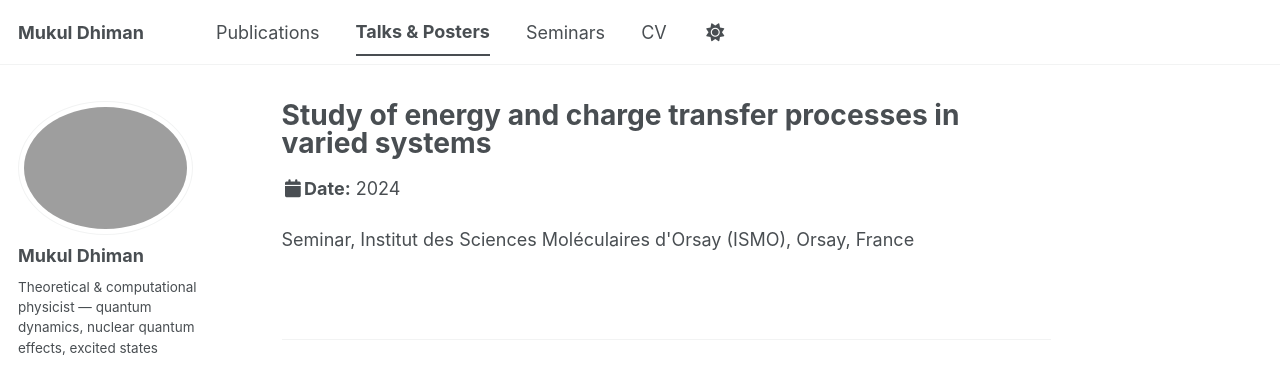
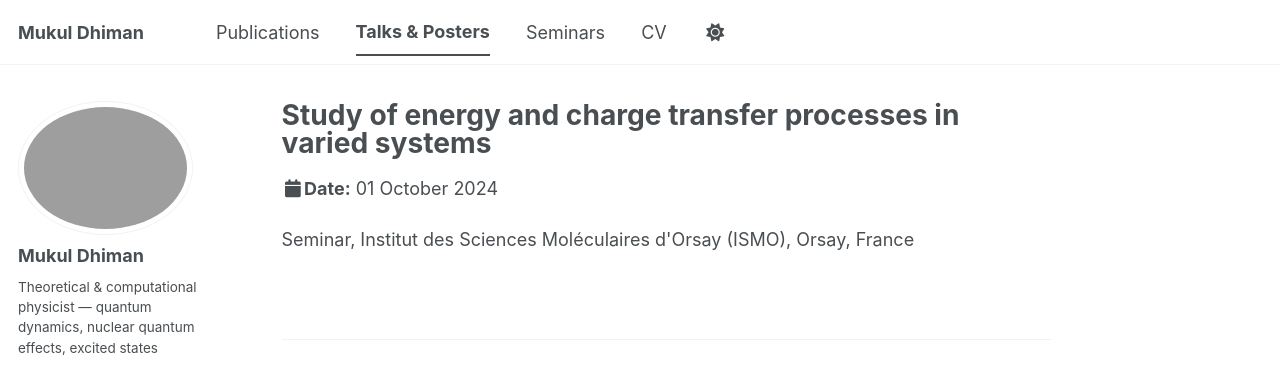
Before and after one commit to simul-md/dhiman.github.io, a Jekyll site: the page built from _talks/2024-10-01-ismo-seminar.md, in a window 1280 px wide. Shown: the top 371 px of the page. Built offline with Jekyll 4.4.1, drawn with Linux system fonts in a browser that asks for light colours; a style sheet for code colours, icons or effects is not loaded.

Commit message:
Update talk.html

```diff
--- a/_layouts/talk.html
+++ b/_layouts/talk.html
@@ -33,7 +33,7 @@ layout: default
         {% if page.modified %}
           <p class="page__date"><strong><i class="fa fa-fw fa-calendar" aria-hidden="true"></i>Date:</strong> <time datetime="{{ page.modified | date: "%Y-%m-%d" }}">{{ page.modified | date: "%B %d, %Y" }}</time></p>
         {% elsif page.date %}
-          <p class="page__date"><strong><i class="fa fa-fw fa-calendar" aria-hidden="true"></i>Date:</strong> <time datetime="{{ page.date | date_to_xmlschema }}">{{ page.date | date: "%Y" }}</time></p>
+          <p class="page__date"><strong><i class="fa fa-fw fa-calendar" aria-hidden="true"></i>Date:</strong> <time datetime="{{ page.date | date_to_xmlschema }}">{{ page.date | date: "%d %B %Y" }}</time></p>
         {% endif %}
         {% if page.type %}<p>{{ page.type }}, {{ page.venue }}{% if page.location %}, {{ page.location }}{% endif %}</p>{% endif %}
 
```
